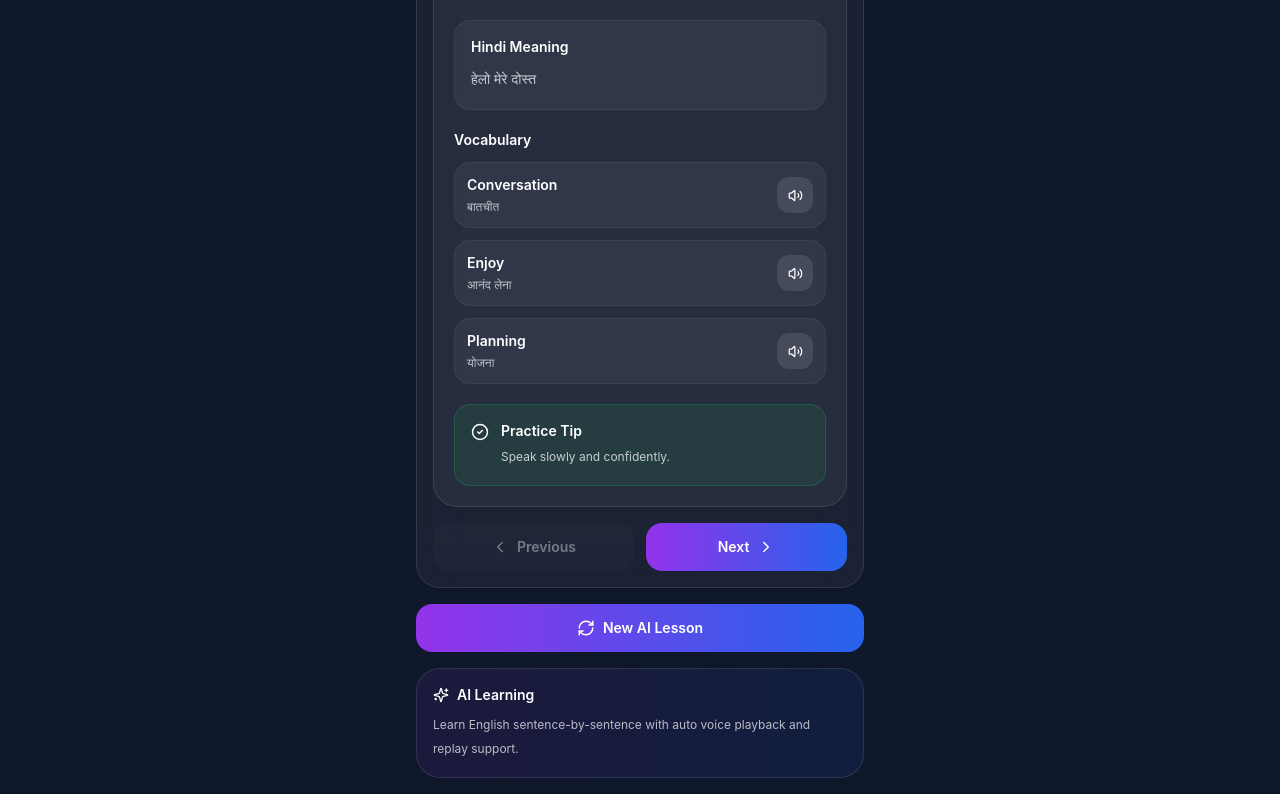
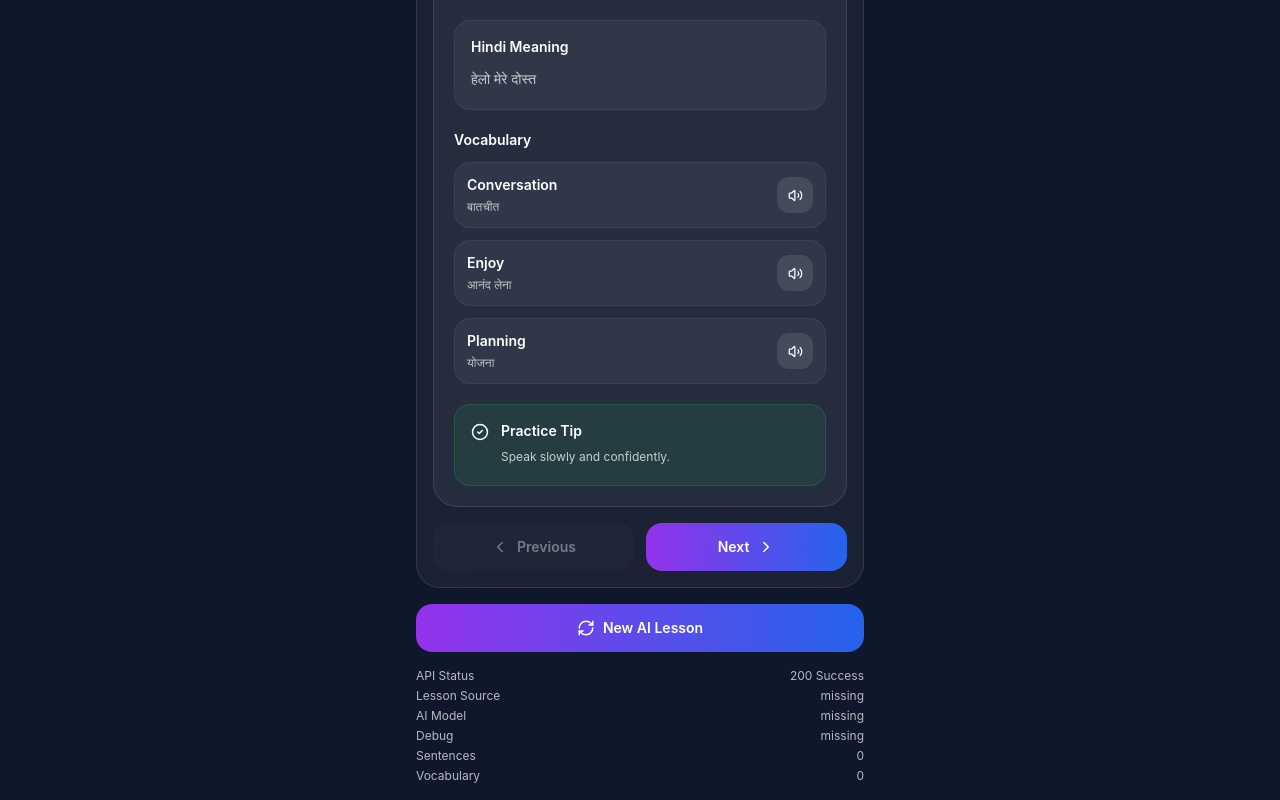
Before and after one commit to BheekhaRam00/English_spoken, a Next.js app: page /learn in a window 1280 px wide. Shown: the part 572-1372 px from the top of the page. Built offline with nearby package versions, Linux system fonts and the light colour scheme; no server answers.

Commit message:
Update LearnScreen.tsx

```diff
--- a/src/components/screens/LearnScreen.tsx
+++ b/src/components/screens/LearnScreen.tsx
@@ -819,22 +819,69 @@ export default function LearnScreen({
           )}
         </button>
 
- {/* FOOTER */}
-        <section className="rounded-3xl border border-white/10 bg-gradient-to-r from-purple-600/10 to-blue-600/10 p-4">
-          <div className="mb-2 flex items-center gap-2">
-            <Sparkles
-              size={16}
-            />
+ <div className="space-y-1 text-xs text-white/70">
 
-            <h2 className="text-sm font-semibold">
-              AI Learning
-            </h2>
-          </div>
+  <div className="flex justify-between">
+    <span>API Status</span>
 
-          <p className="text-xs leading-6 text-white/70">
-            Learn English sentence-by-sentence with auto voice playback and replay support.
-          </p>
-        </section>
+    <span>
+      {debugInfo?.success
+        ? "200 Success"
+        : "Failed"}
+    </span>
+  </div>
+
+  <div className="flex justify-between">
+    <span>Lesson Source</span>
+
+    <span>
+      {debugInfo?.lesson
+        ?.source ||
+        "missing"}
+    </span>
+  </div>
+
+  <div className="flex justify-between">
+    <span>AI Model</span>
+
+    <span className="max-w-[150px] truncate text-right">
+      {debugInfo?.lesson
+        ?.model ||
+        "missing"}
+    </span>
+  </div>
+
+  <div className="flex justify-between">
+    <span>Debug</span>
+
+    <span className="max-w-[170px] truncate text-right">
+      {debugInfo?.lesson
+        ?.debug ||
+        "missing"}
+    </span>
+  </div>
+
+  <div className="flex justify-between">
+    <span>Sentences</span>
+
+    <span>
+      {debugInfo?.lesson
+        ?.sentences
+        ?.length || 0}
+    </span>
+  </div>
+
+  <div className="flex justify-between">
+    <span>Vocabulary</span>
+
+    <span>
+      {debugInfo?.lesson
+        ?.vocabulary
+        ?.length || 0}
+    </span>
+  </div>
+
+</div>
 
       </div>
     </main>
```
